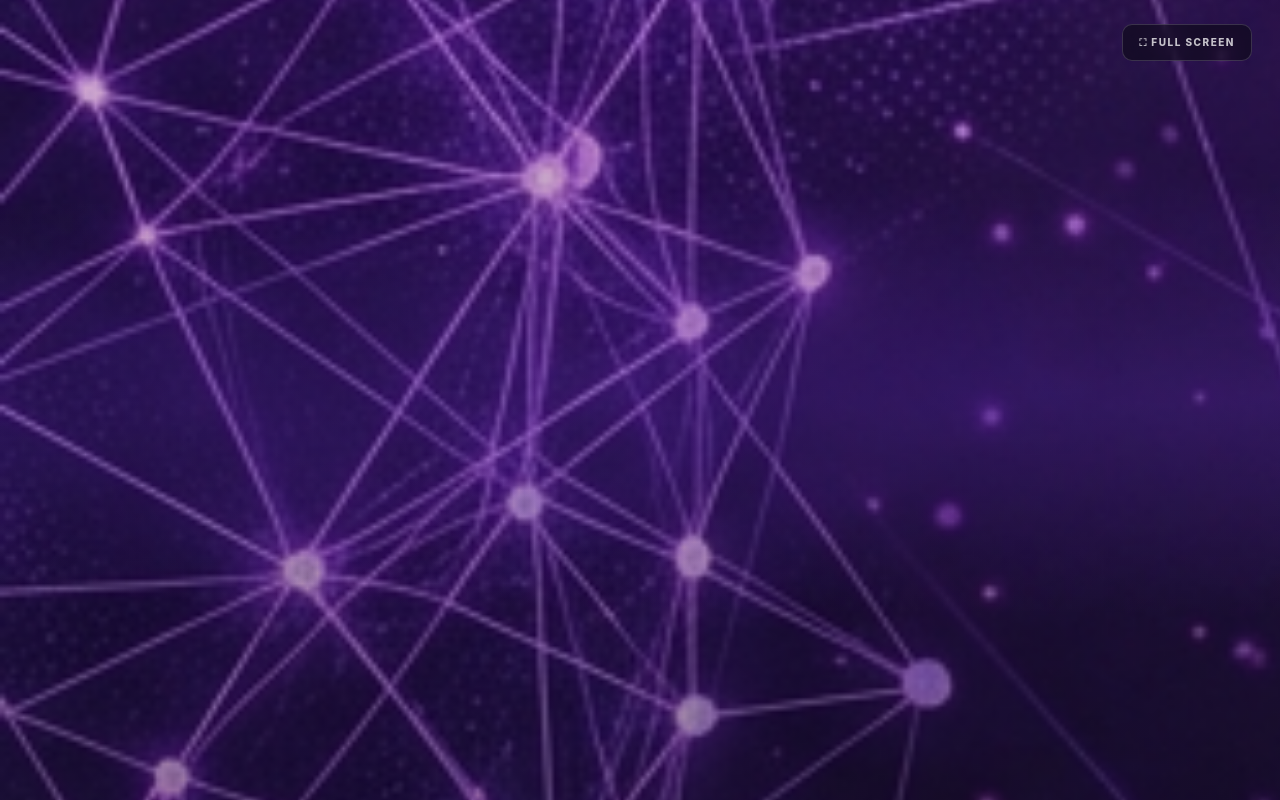
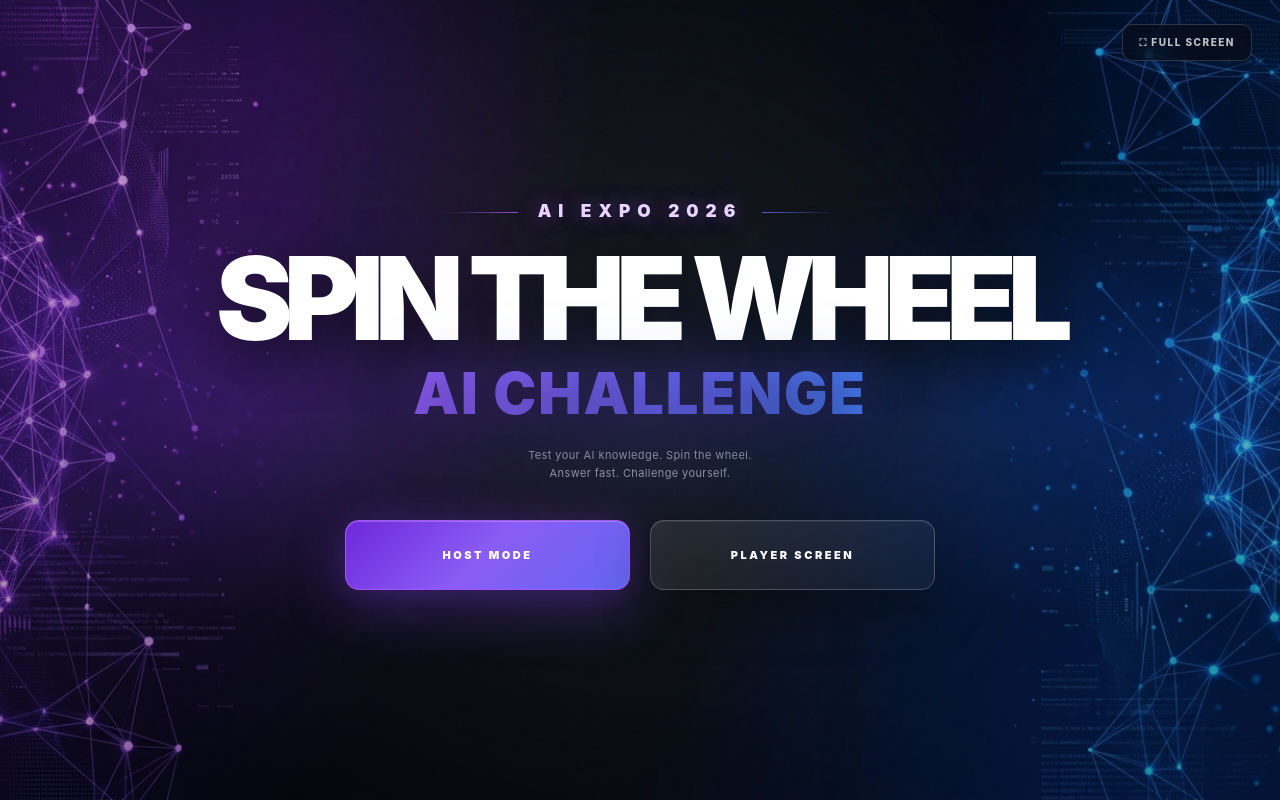
Before and after one commit to seleen-ju/spin-the-wheel, a React (Vite) app: page / in a window 1280 px wide. Built offline with nearby package versions, Linux system fonts and the light colour scheme; no server answers.

Commit message:
Fix fullscreen layout

```diff
--- a/src/App.css
+++ b/src/App.css
@@ -3,7 +3,7 @@
 ========================================================= */
 
 .home-page {
-  width: 555%;
+  width: 100%;
   height: 100vh;
   min-height: 100vh;
 
@@ -451,38 +451,41 @@
 }
 
 
+
 /* =========================================================
-   SHORT LAPTOP
+   STABLE DESKTOP LAYOUT
 ========================================================= */
 
-@media (max-height: 800px) and (min-width: 701px) {
+@media (min-width: 701px) {
   .home-page {
-    padding-top: 25px;
-    padding-bottom: 30px;
+    min-height: 100vh;
+    height: 100vh;
   }
 
-  .home-content .eyebrow {
-    margin-bottom: 18px;
+  .home-content {
+    max-width: 1450px;
   }
 
   .home-content h1 {
-    font-size: clamp(72px, 8.5vw, 125px);
+    font-size: clamp(80px, 9vw, 150px);
   }
 
   .home-content h1 span {
-    margin-top: 15px;
+    margin-top: 20px;
+    font-size: 0.50em;
   }
 
   .home-description {
-    margin-top: 18px;
+    margin-top: 24px;
   }
 
   .home-actions {
-    margin-top: 30px;
+    margin-top: 38px;
   }
 
   .home-actions button {
-    height: 62px;
+    width: 285px;
+    height: 70px;
   }
 }
 
```
